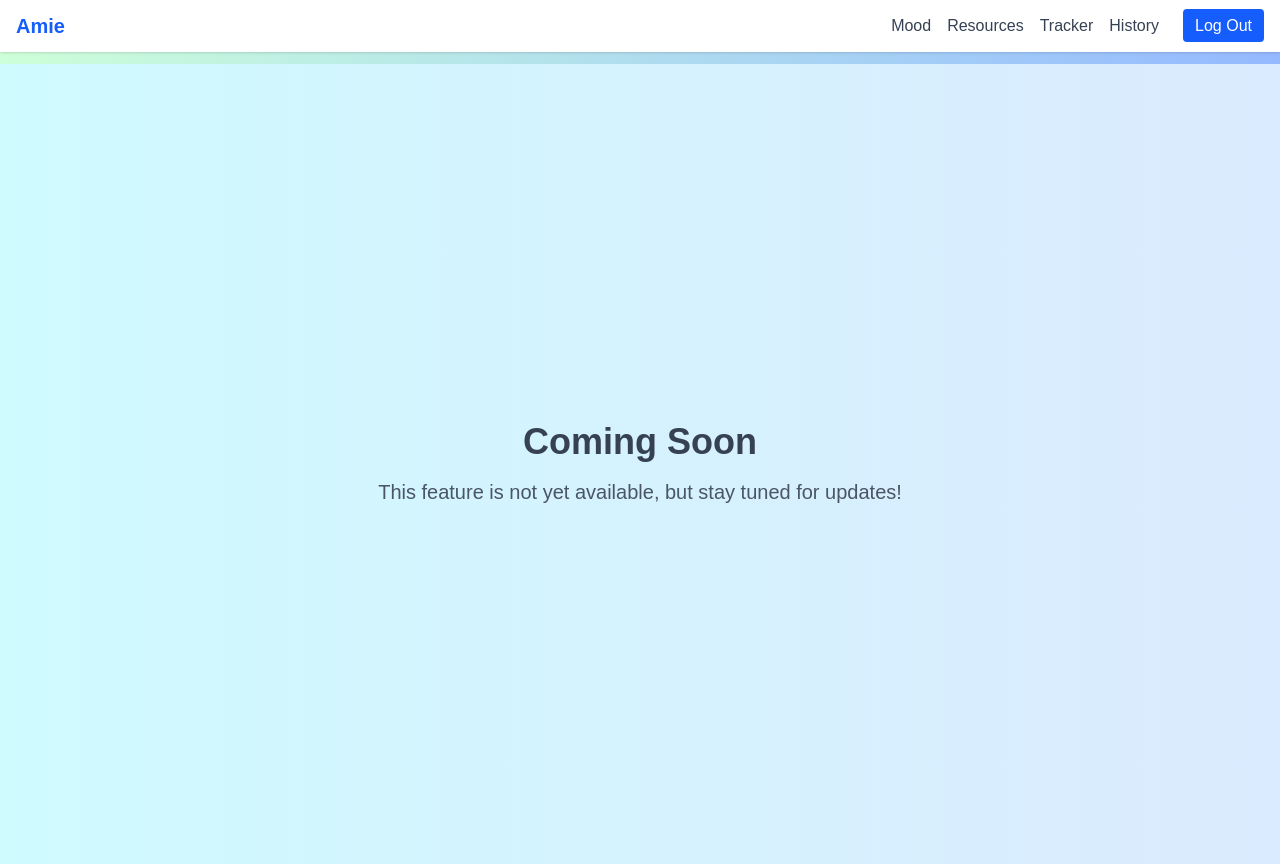
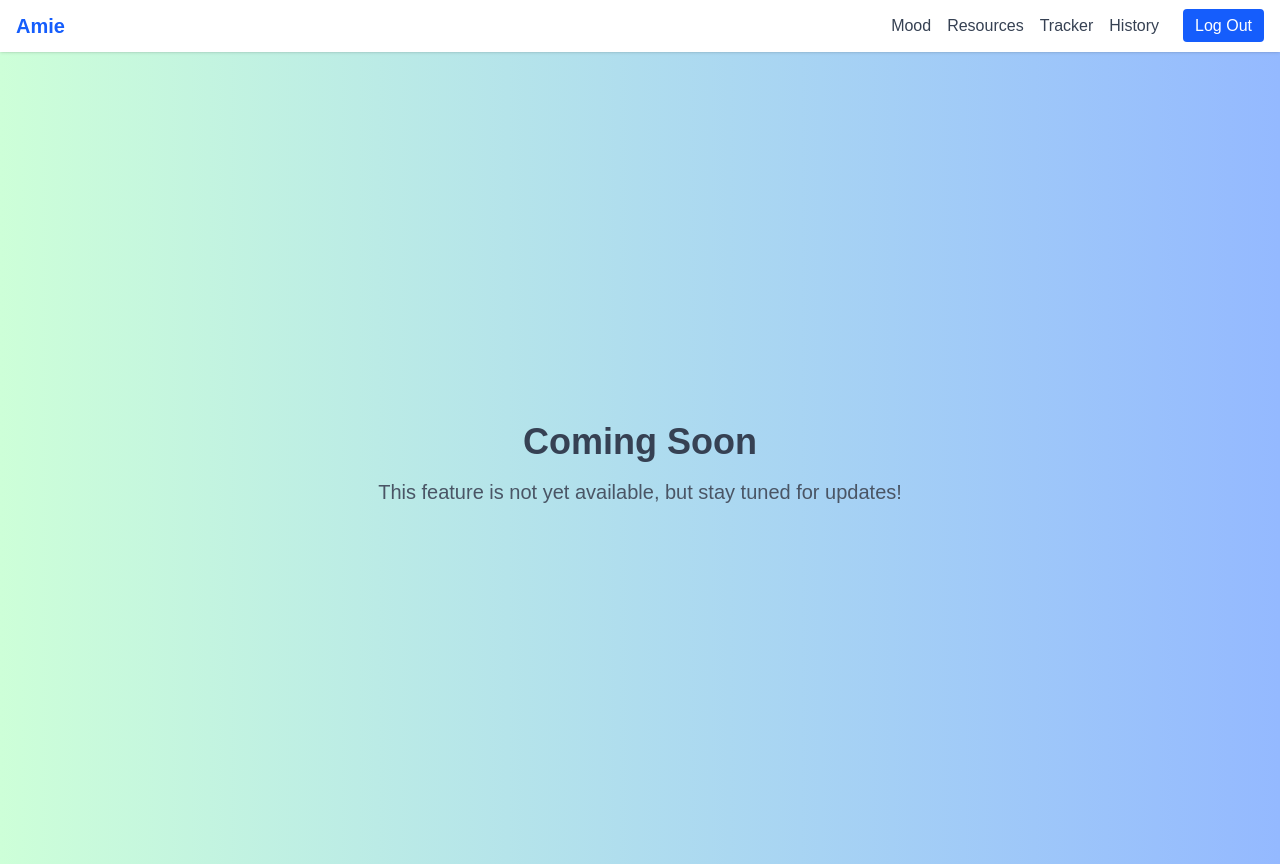
Before and after one commit to akelladeepak/amie-webapp, a React (Vite) app in the folder amie/: page /coming-soon in a window 1280 px wide. Built offline with nearby package versions, Linux system fonts and the light colour scheme; the HTML template or start-up script is replaced by a standard one.

Commit message:
Change bg color

```diff
--- a/amie/src/pages/ComingSoon.jsx
+++ b/amie/src/pages/ComingSoon.jsx
@@ -2,7 +2,7 @@ import React from 'react';
 
 function ComingSoon() {
   return (
-    <div className="min-h-screen bg-gradient-to-r from-cyan-100 to-blue-100 flex flex-col items-center justify-center">
+    <div className="min-h-screen flex flex-col items-center justify-center">
       <h1 className="text-4xl font-bold text-gray-700 mb-4">
         Coming Soon
       </h1>
--- a/amie/src/pages/MoodTracker.jsx
+++ b/amie/src/pages/MoodTracker.jsx
@@ -26,7 +26,7 @@ function MoodTracker() {
       <h1 className="text-3xl font-bold text-gray-700 mb-6">
         One-Week Mood Tracker
       </h1>
-      <div className="bg-white p-8 rounded shadow-md max-w-3xl w-full text-center">
+      <div className="p-8 rounded max-w-3xl w-full text-center">
         <h2 className="text-2xl font-semibold mb-4">Overall Mood for the Week:</h2>
         <div className="flex justify-center mb-8">
           <div className="w-32 h-32 rounded-full flex items-center justify-center bg-orange-400 text-white text-xl font-bold">
```
